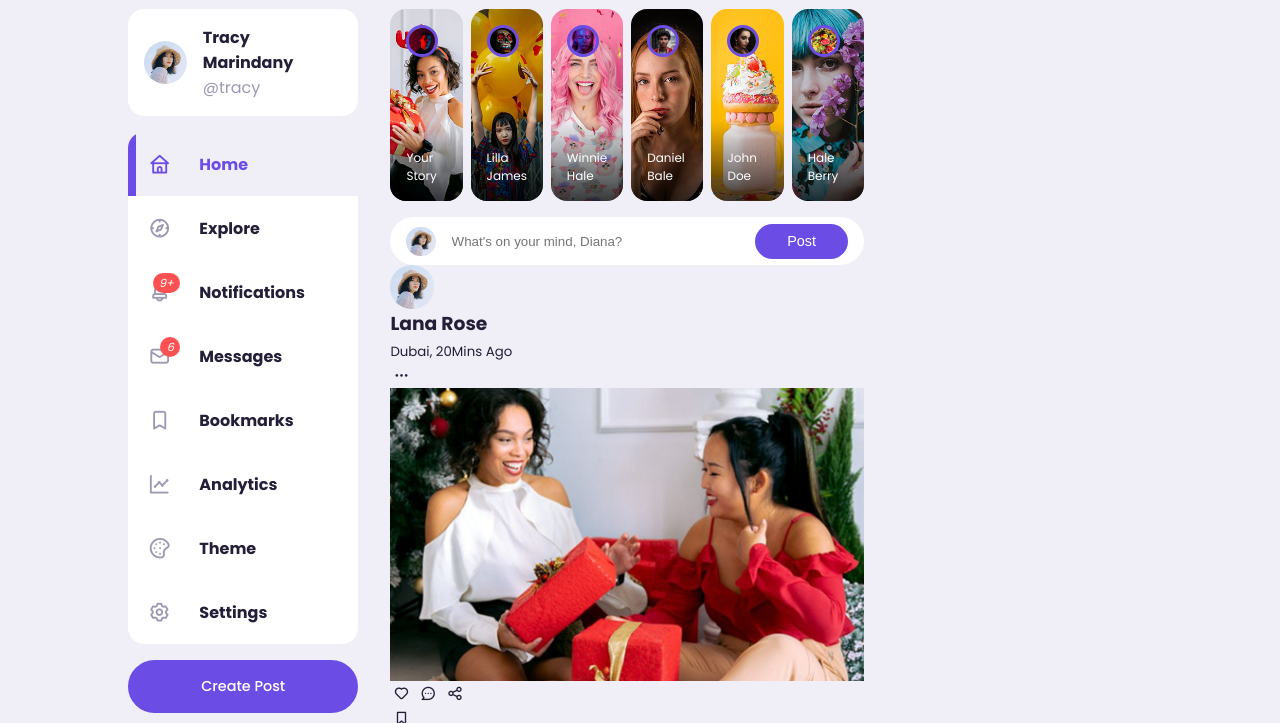
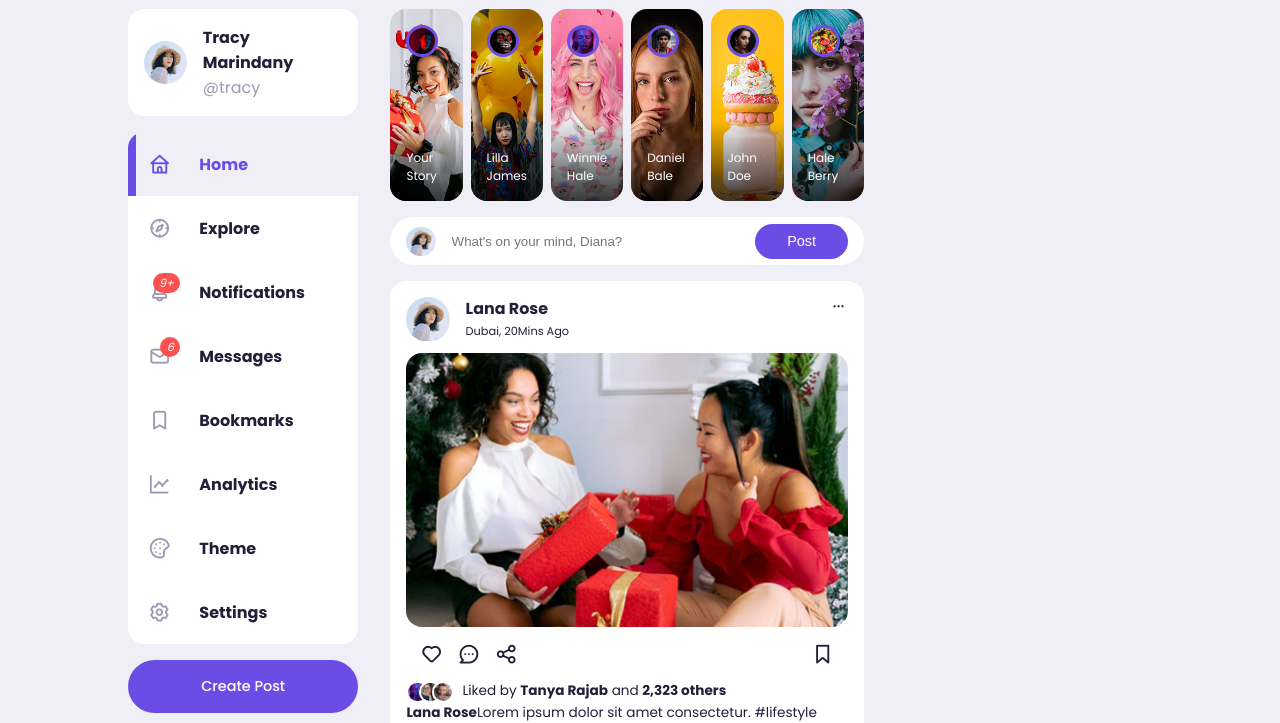
Before and after one commit to Vysint/Responsive-Social-Media-Website, a plain HTML site: page index.html in a window 1280 px wide. Shown: the part 77-800 px from the top of the page. Drawn offline with nearby package versions, Linux system fonts and the light colour scheme.

Commit message:
Added CSS Styling to Middle Section of the Page

```diff
--- a/CSS/styles.css
+++ b/CSS/styles.css
@@ -311,3 +311,51 @@ main .container .left .profile {
   color: var(--color-dark);
   margin-right: 1rem;
 }
+
+/* --------------FEEDS------------ */
+.middle .feeds .feed{
+  background: var(--color-white);
+  border-radius: var(--card-border-radius);
+  padding: var(--card-padding);
+  margin: 1rem 0;
+  font-size: 0.85rem;
+  line-height: 1.5;
+}
+.middle .feed .head{
+  display: flex;
+  justify-content: space-between;
+}
+.middle .feed .user{
+  display: flex;
+  gap: 1rem;
+}
+.middle .feed .photo{
+  border-radius: var(--card-border-radius);
+  overflow: hidden;
+  margin: 0.7rem 0;
+}
+.middle .feed .action-buttons{
+  display: flex;
+  justify-content: space-between;
+  align-items: center;
+  font-size: 1.4rem;
+  margin: 0.6rem;
+}
+.middle .liked-by{
+  display: flex;
+}
+.middle .liked-by span{
+  width: 1.4rem;
+  height: 1.4rem;
+  display: block;
+  border-radius: 50%;
+  overflow: hidden;
+  border: 2px solid var(--color-white);
+  margin-left: -.6rem;
+}
+.middle .liked-by span:first-child{
+  margin: 0;
+}
+.middle .liked-by p{
+  margin-left: 0.5rem;
+}
```
